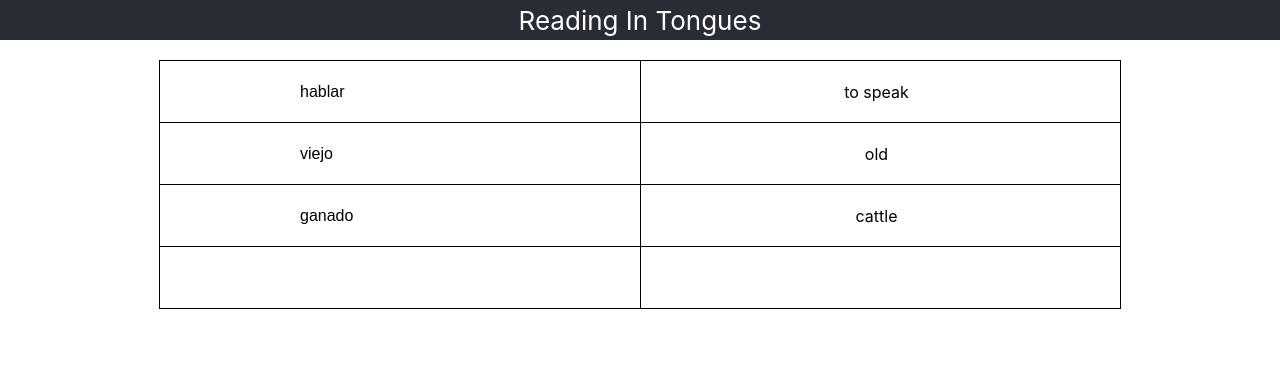
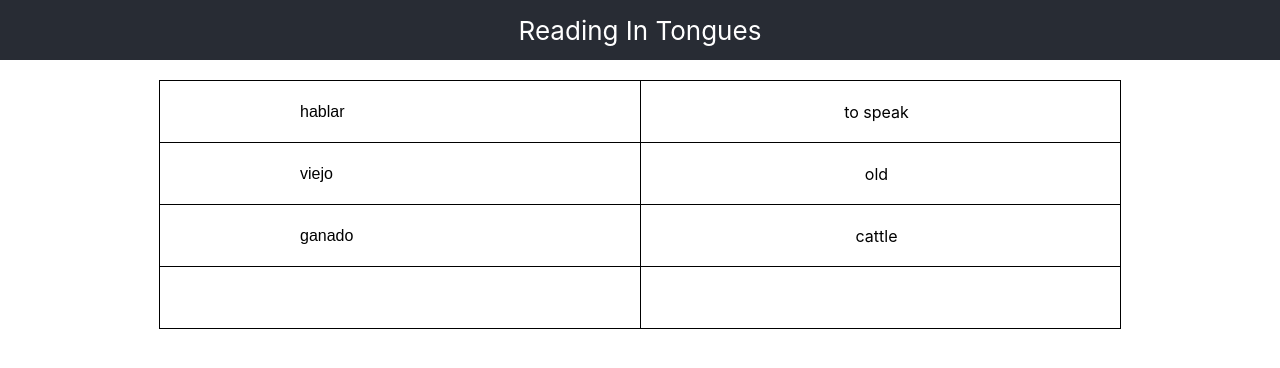
Before and after one commit to boovius/ReadingInTonguesReact, a React (Create React App) app: page / in a window 1280 px wide. Shown: the top 368 px of the page. Built offline with nearby package versions, Linux system fonts and the light colour scheme.

Commit message:
Add padding to header.

```diff
--- a/src/App.css
+++ b/src/App.css
@@ -21,6 +21,7 @@
   justify-content: center;
   font-size: calc(10px + 2vmin);
   color: white;
+  padding: 10px 0;
 }
 
 .App-link {
```
